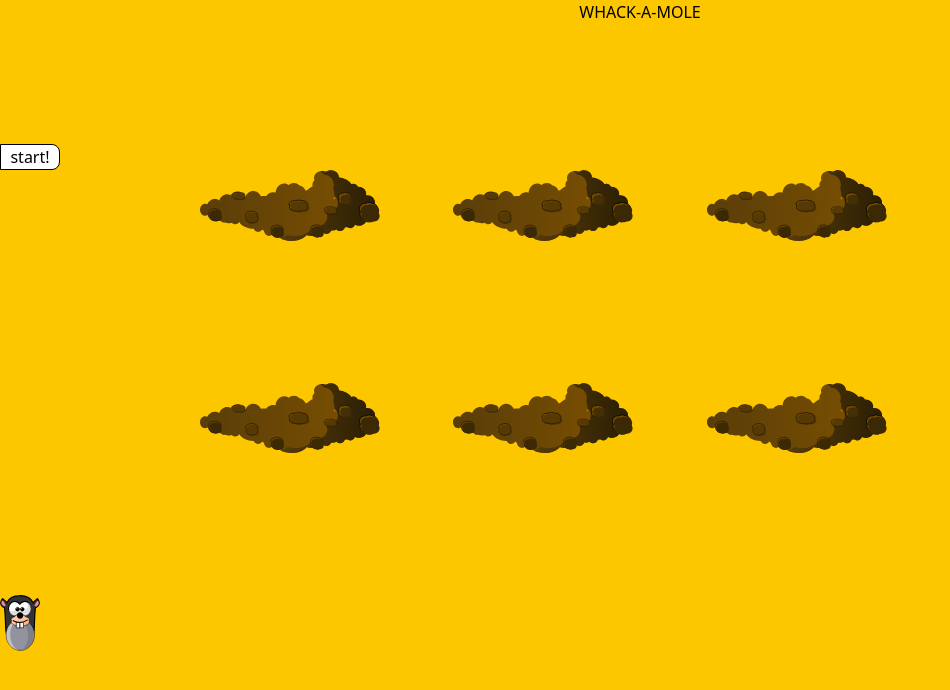
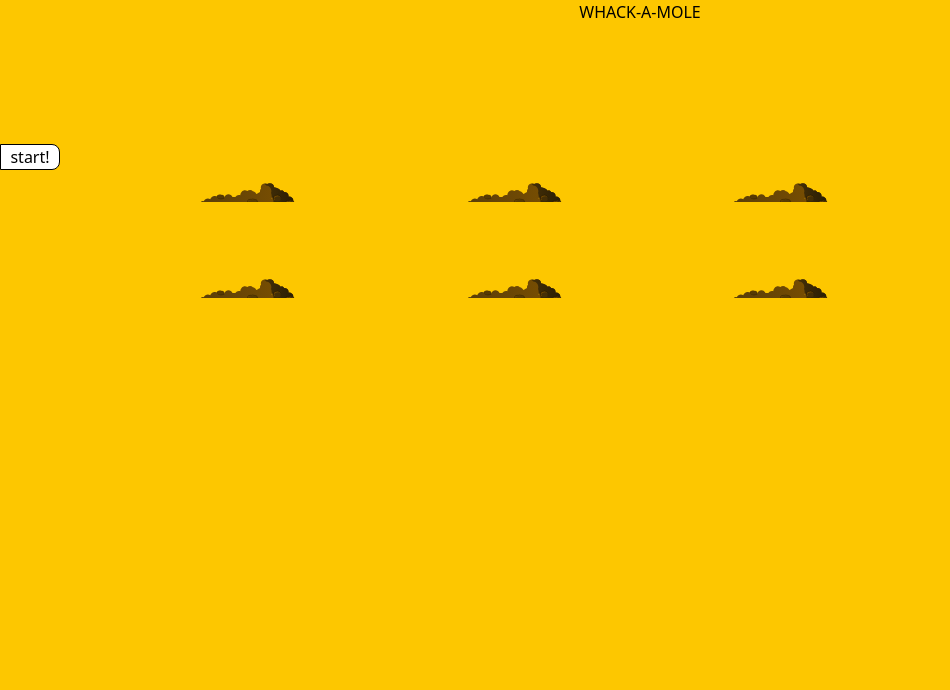
Before and after one commit to faihaks/ui_component, a plain HTML site: page index.html in a window 1280 px wide. Shown: the whole page, without its empty margins (0-950 px from the left). Drawn offline with nearby package versions, Linux system fonts and the light colour scheme.

Commit message:
ui_component

```diff
--- a/index.html
+++ b/index.html
@@ -11,22 +11,30 @@
   <body class="bg-yellow-400">
    <h1 class="text-center not-italic ">WHACK-A-MOLE</h1>
    <div id="game">
-    <div></div>
-
    </div>
    <button class="bg-white rounded-r-lg border-black border-1 w-15 mt-30">start!</button>
-   <div  class="image-grid grid grid-cols-3 grid-rows-3 ml-50 mr-80"  >
-   <img src="dirt.svg" alt="dirt" class="w-45">
-   <img src="dirt.svg" alt="dirt" class="w-45">
-   <img src="dirt.svg" alt="dirt" class="w-45">
+   <div class=" grid grid-cols-3 grid-rows-3 ml-50 mr-70">
+   <div
+   class="w-24 h-8 bg-[url('dirt.svg')] bg-no-repeat bg-[length:100%_200%] bg-[position:top]">
    </div>
-   <div  class="image-grid grid grid-cols-3 grid-rows-3 ml-50 mr-80">
-   <img src="dirt.svg" alt="dirt" class="w-45">
-   <img src="dirt.svg" alt="dirt" class="w-45">
-   <img src="dirt.svg" alt="dirt" class="w-45">
+   <div
+   class="w-24 h-8 bg-[url('dirt.svg')] bg-no-repeat bg-[length:100%_200%] bg-[position:top]">
+   </div>
+   <div
+   class="w-24 h-8 bg-[url('dirt.svg')] bg-no-repeat bg-[length:100%_200%] bg-[position:top]">
+   </div>
   </div>
-  <div>
-    <img src="mole.svg" alt="Mole" class="w-10">
+
+  <div class=" grid grid-cols-3 grid-rows-3 ml-50 mr-70">
+   <div
+   class="w-24 h-8 bg-[url('dirt.svg')] bg-no-repeat bg-[length:100%_200%] bg-[position:top]">
+   </div>
+   <div
+   class="w-24 h-8 bg-[url('dirt.svg')] bg-no-repeat bg-[length:100%_200%] bg-[position:top]">
+   </div>
+   <div
+   class="w-24 h-8 bg-[url('dirt.svg')] bg-no-repeat bg-[length:100%_200%] bg-[position:top]">
+   </div>
   </div>
 
   </body>
--- a/main.css
+++ b/main.css
@@ -0,0 +1,17 @@
+.hole {
+    flex: 1 0 33.33%;
+    overflow: hidden;
+    position: relative;
+  }
+
+  .hole:after {
+    display: block;
+    background: url(dirt.svg) bottom center no-repeat;
+    background-size: contain;
+    content: '';
+    width: 100%;
+    height:70px;
+    position: absolute;
+    z-index: 2;
+    bottom: -30px;
+  }
```
